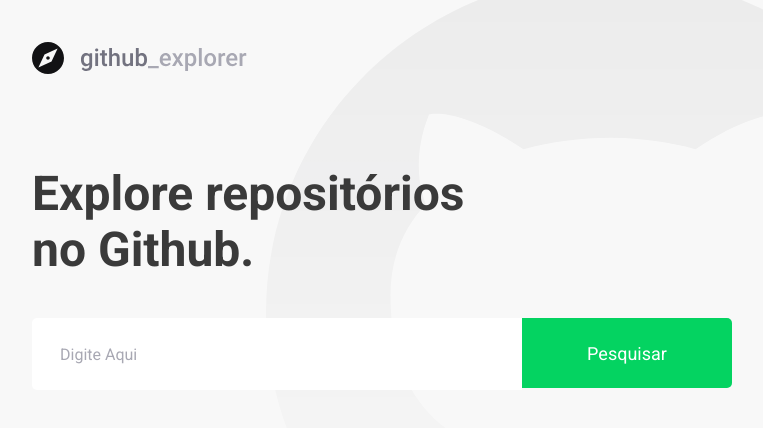
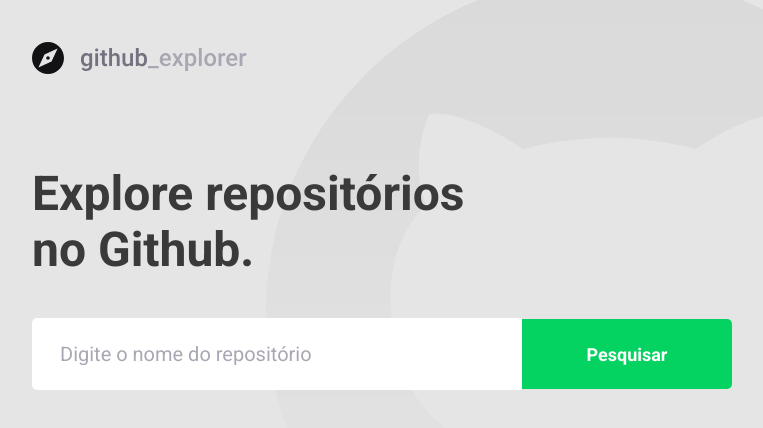
Before and after one commit to GabrielBritoAlmeida/github_explorer, a React (Create React App) app: page / in a window 1280 px wide. Shown: the top 428 px of the page, without its empty margins (148-911 px from the left). Built offline with nearby package versions, Linux system fonts and the light colour scheme.

Commit message:
refactor: input error and style error input

```diff
--- a/package.json
+++ b/package.json
@@ -10,9 +10,11 @@
     "@types/node": "^12.0.0",
     "@types/react": "^16.9.53",
     "@types/react-dom": "^16.9.8",
+    "axios": "^0.21.1",
     "polished": "^4.1.0",
     "react": "^17.0.1",
     "react-dom": "^17.0.1",
+    "react-icons": "^4.1.0",
     "react-router-dom": "^5.2.0",
     "react-scripts": "4.0.1",
     "styled-components": "^5.2.1",
--- a/src/pages/Dashboard/index.tsx
+++ b/src/pages/Dashboard/index.tsx
@@ -1,19 +1,81 @@
-import React from "react";
+import React, { useState, FormEvent } from "react";
+import { FiChevronRight } from "react-icons/fi";
+import api from "../../services/api";
 
 import logoImg from "../../assets/logo.svg";
 
 import * as S from "./styles";
 
+interface Repository {
+  full_name: string;
+  owner: {
+    login: string;
+    avatar_url: string;
+  };
+}
+
 const Dashboard: React.FC = () => {
+  const [newRepo, setNewRepo] = useState("");
+  const [inputError, setInputError] = useState("");
+  const [repositories, setRepositories] = useState<Repository[]>([]);
+
+  async function handleAddRepository(event: FormEvent<HTMLFormElement>) {
+    event.preventDefault();
+
+    if (!newRepo) {
+      setInputError("Digite o autor/nome do repositório");
+      return;
+    }
+
+    try {
+      const { data, status } = await api.get<Repository>(`repos/${newRepo}`);
+
+      if (status === 200) {
+        const repository = data;
+
+        setRepositories([...repositories, repository]);
+
+        setNewRepo("");
+        setInputError("");
+      }
+    } catch (error) {
+      setInputError("Erro na busca por esse repositório");
+    }
+  }
+
   return (
     <>
       <img src={logoImg} alt="Logo github explorer" />
       <S.Title>Explore repositórios no Github.</S.Title>
 
-      <S.Form>
-        <input type="text" placeholder="Digite Aqui" />
+      <S.Form hasError={!!inputError} onSubmit={handleAddRepository}>
+        <input
+          value={newRepo}
+          onChange={(e) => setNewRepo(e.target.value)}
+          type="text"
+          placeholder="Digite o nome do repositório"
+        />
         <button type="submit">Pesquisar</button>
       </S.Form>
+
+      {inputError && <S.Error>{inputError}</S.Error>}
+
+      <S.Repositories>
+        {repositories.map((repository) => (
+          <a key={repository.full_name} href="teste">
+            <img
+              src={repository.owner.avatar_url}
+              alt={`link repository${repository.owner.login}`}
+            />
+            <div>
+              <strong>{repository.full_name}</strong>
+              {/* <p>{repository.description}</p> */}
+            </div>
+
+            <FiChevronRight size={20} />
+          </a>
+        ))}
+      </S.Repositories>
     </>
   );
 };
--- a/src/pages/Dashboard/styles.ts
+++ b/src/pages/Dashboard/styles.ts
@@ -1,4 +1,11 @@
 import styled from "styled-components";
+import { shade } from "polished";
+
+interface FormProps {
+  hasError: boolean;
+}
+
+const ContainerWidth = "700px";
 
 export const Wrapper = styled.div``;
 
@@ -11,18 +18,23 @@ export const Title = styled.h1`
   max-width: 450px;
 `;
 
-export const Form = styled.form`
+export const Form = styled.form<FormProps>`
   display: flex;
+  align-items: center;
+
   margin-top: 40px;
-  max-width: 700px;
+  max-width: ${ContainerWidth};
 
   input {
     flex: 1;
     height: 72px;
     padding: 24px 28px;
-    color: #333;
+    color: #3a3a3a;
     border-radius: 5px 0 0 5px;
     border: none;
+    font-size: 20px;
+    border: ${({ hasError }) => hasError && "2px solid #c53030"};
+    border-right: 0;
 
     &::placeholder {
       color: #a8a8b3;
@@ -36,5 +48,71 @@ export const Form = styled.form`
     border-radius: 0px 5px 5px 0px;
     color: #fff;
     font-size: 18px;
+    font-weight: 700;
+    transition: background 0.3s;
+
+    &:hover {
+      background: ${shade(0.2, "#04d361")};
+    }
   }
 `;
+
+export const Repositories = styled.div`
+  margin-top: 80px;
+  max-width: ${ContainerWidth};
+
+  a {
+    display: flex;
+    align-items: center;
+
+    background: #fff;
+    border-radius: 5px;
+    width: 100%;
+    padding: 24px;
+    text-decoration: none;
+    transition: transform 0.2s;
+
+    & + a {
+      margin-top: 16px;
+    }
+
+    &:hover {
+      transform: translateX(10px);
+    }
+
+    img {
+      width: 64px;
+      height: 64px;
+
+      border-radius: 50%;
+    }
+
+    div {
+      margin-left: 16px;
+      flex: 1;
+
+      strong {
+        font-size: 20px;
+        color: #3d3d4d;
+      }
+
+      p {
+        font-size: 18px;
+        color: #a8a8a8;
+        margin-top: 4px;
+      }
+    }
+
+    svg {
+      margin-left: auto;
+      color: #c9c9d4;
+    }
+  }
+`;
+
+export const Error = styled.p`
+  display: block;
+  color: #c53030;
+  margin-top: 8px;
+  font-size: 18px;
+`;
--- /dev/null
+++ b/src/services/api.ts
@@ -0,0 +1,7 @@
+import axios from "axios";
+
+const api = axios.create({
+  baseURL: "https://api.github.com",
+});
+
+export default api;
--- a/src/styles/global.ts
+++ b/src/styles/global.ts
@@ -12,7 +12,7 @@ export default createGlobalStyle`
   }
 
   body {
-    background: #f8f8f8 url(${gitBackground}) no-repeat 70% top;
+    background: #E5E5E5 url(${gitBackground}) no-repeat 70% top;
     -webkit-font-smoothing: antialiased;
 
   }
```
Also changed, not shown: 2 other files (tests, documents, lock files or other folders).
